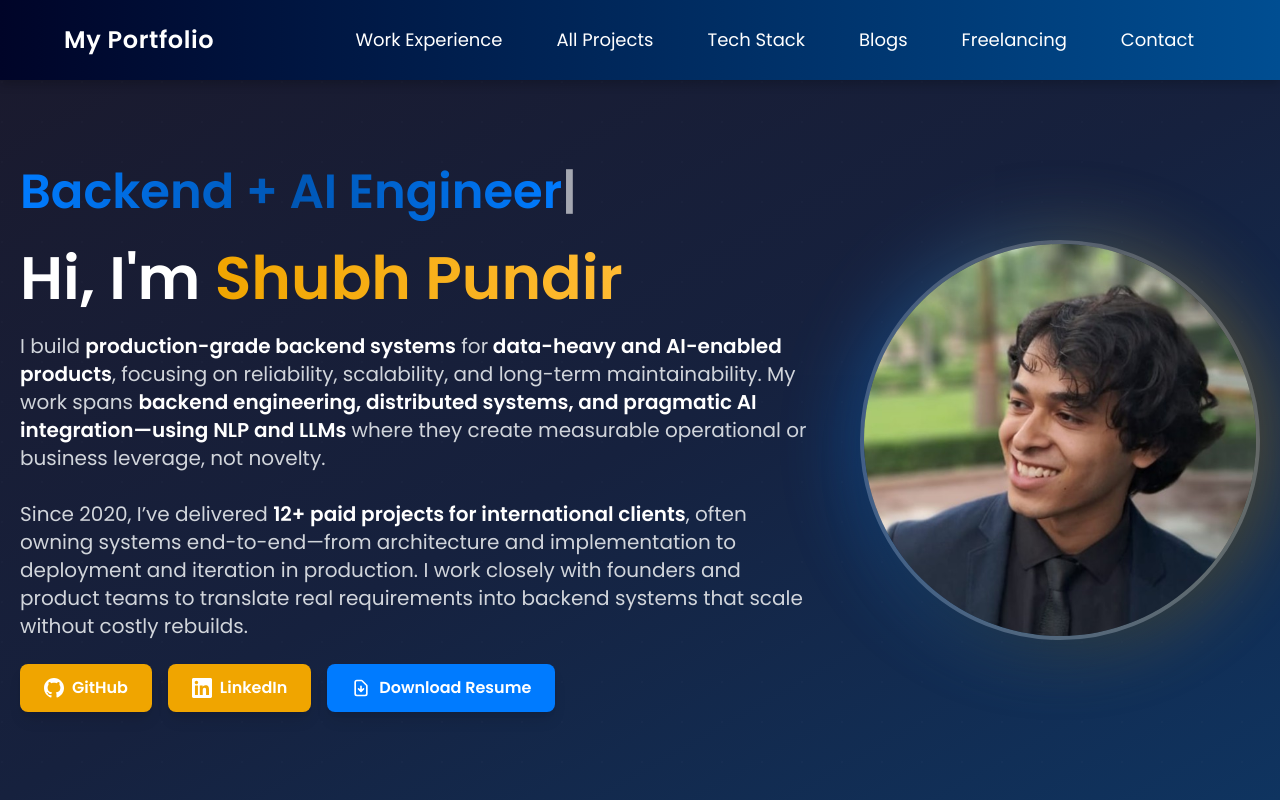
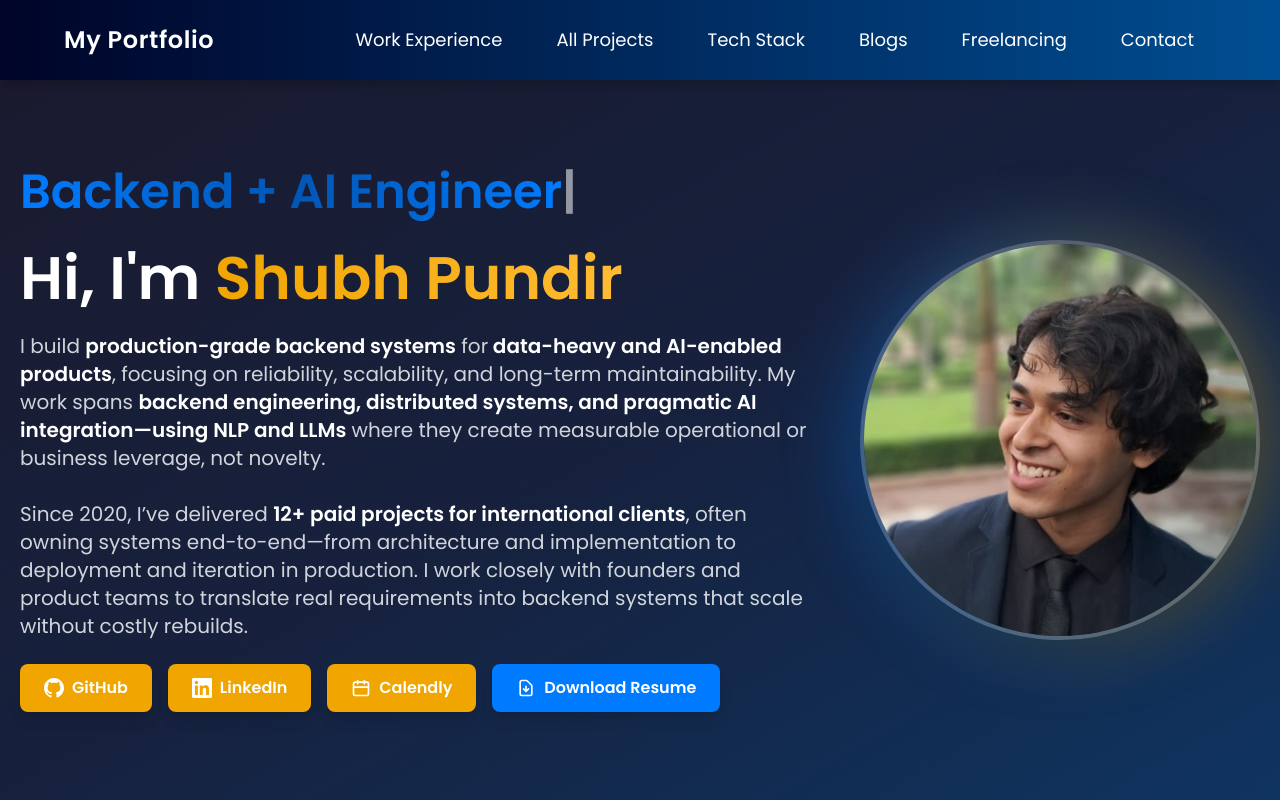
Before and after one commit to ShubhPundir/portfolio, a Next.js app in the folder frontend/: page /portfolio/ in a window 1280 px wide. Shown: the top 800 px of the page. Built offline with nearby package versions, Linux system fonts and the light colour scheme.

Commit message:
dev: added calendly link

```diff
--- a/frontend/src/app/_sections/Contact.tsx
+++ b/frontend/src/app/_sections/Contact.tsx
@@ -16,7 +16,7 @@ const Contact = () => {
       href: "https://github.com/ShubhPundir",
       icon: (
         <svg className="w-6 h-6" fill="currentColor" viewBox="0 0 24 24">
-          <path d="M12 0c-6.626 0-12 5.373-12 12 0 5.302 3.438 9.8 8.207 11.387.599.111.793-.261.793-.577v-2.234c-3.338.726-4.033-1.416-4.033-1.416-.546-1.387-1.333-1.756-1.333-1.756-1.089-.745.083-.729.083-.729 1.205.084 1.839 1.237 1.839 1.237 1.07 1.834 2.807 1.304 3.492.997.107-.775.418-1.305.762-1.604-2.665-.305-5.467-1.334-5.467-5.931 0-1.311.469-2.381 1.236-3.221-.124-.303-.535-1.524.117-3.176 0 0 1.008-.322 3.301 1.23.957-.266 1.983-.399 3.003-.404 1.02.005 2.047.138 3.006.404 2.291-1.552 3.297-1.23 3.297-1.23.653 1.653.242 2.874.118 3.176.77.84 1.235 1.911 1.235 3.221 0 4.609-2.807 5.624-5.479 5.921.43.372.823 1.102.823 2.222v3.293c0 .319.192.694.801.576 4.765-1.589 8.199-6.086 8.199-11.386 0-6.627-5.373-12-12-12z"/>
+          <path d="M12 0c-6.626 0-12 5.373-12 12 0 5.302 3.438 9.8 8.207 11.387.599.111.793-.261.793-.577v-2.234c-3.338.726-4.033-1.416-4.033-1.416-.546-1.387-1.333-1.756-1.333-1.756-1.089-.745.083-.729.083-.729 1.205.084 1.839 1.237 1.839 1.237 1.07 1.834 2.807 1.304 3.492.997.107-.775.418-1.305.762-1.604-2.665-.305-5.467-1.334-5.467-5.931 0-1.311.469-2.381 1.236-3.221-.124-.303-.535-1.524.117-3.176 0 0 1.008-.322 3.301 1.23.957-.266 1.983-.399 3.003-.404 1.02.005 2.047.138 3.006.404 2.291-1.552 3.297-1.23 3.297-1.23.653 1.653.242 2.874.118 3.176.77.84 1.235 1.911 1.235 3.221 0 4.609-2.807 5.624-5.479 5.921.43.372.823 1.102.823 2.222v3.293c0 .319.192.694.801.576 4.765-1.589 8.199-6.086 8.199-11.386 0-6.627-5.373-12-12-12z" />
         </svg>
       )
     },
@@ -26,7 +26,7 @@ const Contact = () => {
       href: "https://www.linkedin.com/in/shubh-pundir/",
       icon: (
         <svg className="w-6 h-6" fill="currentColor" viewBox="0 0 24 24">
-          <path d="M20.447 20.452h-3.554v-5.569c0-1.328-.027-3.037-1.852-3.037-1.853 0-2.136 1.445-2.136 2.939v5.667H9.351V9h3.414v1.561h.046c.477-.9 1.637-1.85 3.37-1.85 3.601 0 4.267 2.37 4.267 5.455v6.286zM5.337 7.433c-1.144 0-2.063-.926-2.063-2.065 0-1.138.92-2.063 2.063-2.063 1.14 0 2.064.925 2.064 2.063 0 1.139-.925 2.065-2.064 2.065zm1.782 13.019H3.555V9h3.564v11.452zM22.225 0H1.771C.792 0 0 .774 0 1.729v20.542C0 23.227.792 24 1.771 24h20.451C23.2 24 24 23.227 24 22.271V1.729C24 .774 23.2 0 22.222 0h.003z"/>
+          <path d="M20.447 20.452h-3.554v-5.569c0-1.328-.027-3.037-1.852-3.037-1.853 0-2.136 1.445-2.136 2.939v5.667H9.351V9h3.414v1.561h.046c.477-.9 1.637-1.85 3.37-1.85 3.601 0 4.267 2.37 4.267 5.455v6.286zM5.337 7.433c-1.144 0-2.063-.926-2.063-2.065 0-1.138.92-2.063 2.063-2.063 1.14 0 2.064.925 2.064 2.063 0 1.139-.925 2.065-2.064 2.065zm1.782 13.019H3.555V9h3.564v11.452zM22.225 0H1.771C.792 0 0 .774 0 1.729v20.542C0 23.227.792 24 1.771 24h20.451C23.2 24 24 23.227 24 22.271V1.729C24 .774 23.2 0 22.222 0h.003z" />
         </svg>
       )
     },
@@ -37,6 +37,16 @@ const Contact = () => {
       icon: (
         <svg className="w-6 h-6" fill="none" stroke="currentColor" viewBox="0 0 24 24">
           <path strokeLinecap="round" strokeLinejoin="round" strokeWidth={2} d="M13.828 10.172a4 4 0 00-5.656 0l-4 4a4 4 0 105.656 5.656l1.102-1.101m-.758-4.899a4 4 0 005.656 0l4-4a4 4 0 00-5.656-5.656l-1.1 1.1" />
+        </svg>
+      )
+    },
+    {
+      label: "Calendly",
+      value: "Book a Call",
+      href: "https://calendly.com/shb-pndr",
+      icon: (
+        <svg className="w-6 h-6" fill="currentColor" viewBox="0 0 24 24">
+          <path d="M19 4h-2V3a1 1 0 00-2 0v1H9V3a1 1 0 00-2 0v1H5a3 3 0 00-3 3v12a3 3 0 003 3h14a3 3 0 003-3V7a3 3 0 00-3-3zm1 15a1 1 0 01-1 1H5a1 1 0 01-1-1v-7h16v7zm0-9H4V7a1 1 0 011-1h2v1a1 1 0 002 0V6h6v1a1 1 0 002 0V6h2a1 1 0 011 1v2z" />
         </svg>
       )
     }
--- a/frontend/src/app/_sections/Hero.tsx
+++ b/frontend/src/app/_sections/Hero.tsx
@@ -94,6 +94,18 @@ const Hero = () => {
             </a>
 
             <a
+              href="https://calendly.com/shb-pndr"
+              className="group inline-flex items-center gap-2 px-6 py-3 text-base font-semibold text-white bg-[#f0a500] rounded-lg transition-all hover:bg-[#ffbb33] hover:scale-105 shadow-lg hover:shadow-xl"
+              target="_blank"
+              rel="noopener noreferrer"
+            >
+              <svg className="w-5 h-5" fill="currentColor" viewBox="0 0 24 24">
+                <path d="M19 4h-2V3a1 1 0 00-2 0v1H9V3a1 1 0 00-2 0v1H5a3 3 0 00-3 3v12a3 3 0 003 3h14a3 3 0 003-3V7a3 3 0 00-3-3zm1 15a1 1 0 01-1 1H5a1 1 0 01-1-1v-7h16v7zm0-9H4V7a1 1 0 011-1h2v1a1 1 0 002 0V6h6v1a1 1 0 002 0V6h2a1 1 0 011 1v2z" />
+              </svg>
+              Calendly
+            </a>
+
+            <a
               href="/portfolio/Shubh_Resume.pdf"
               download
               className="group inline-flex items-center gap-2 px-6 py-3 text-base font-semibold text-white bg-[#007bff] rounded-lg transition-all hover:bg-[#0056b3] hover:scale-105 shadow-lg hover:shadow-xl"
```
